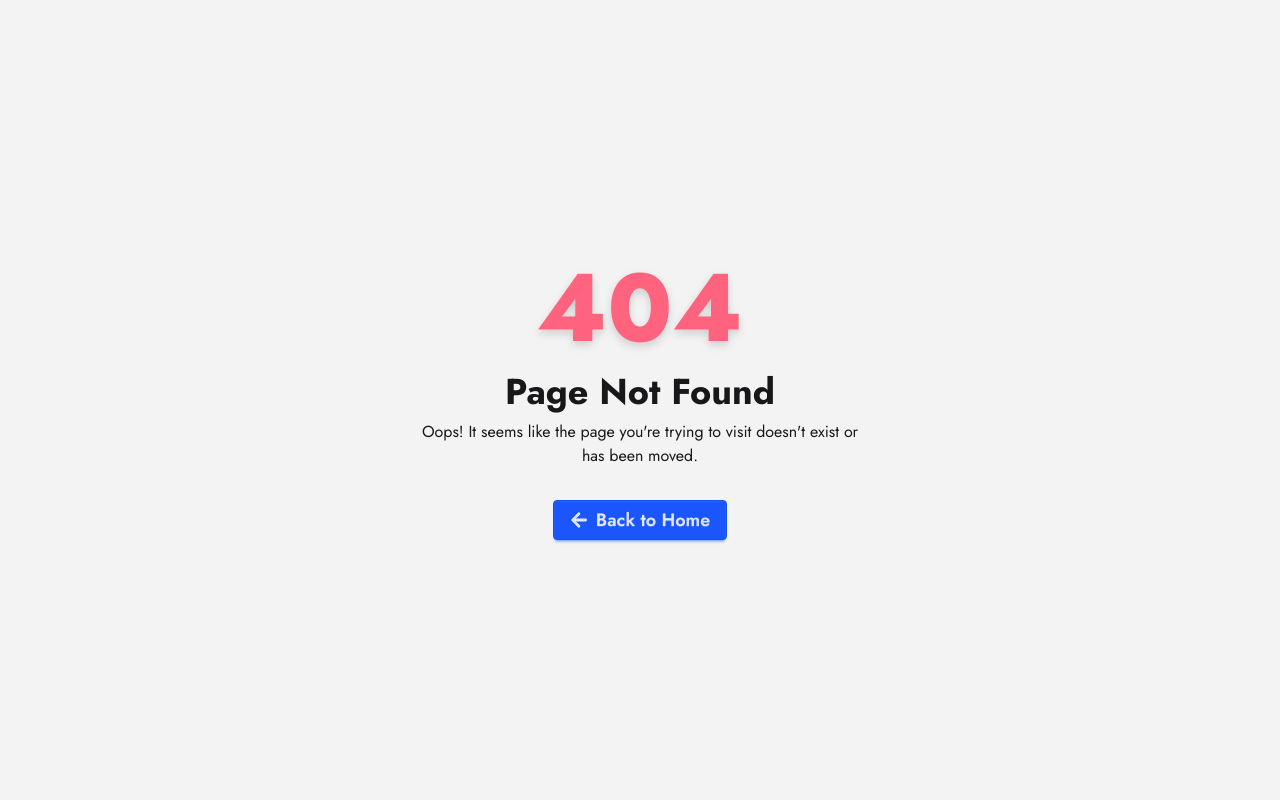
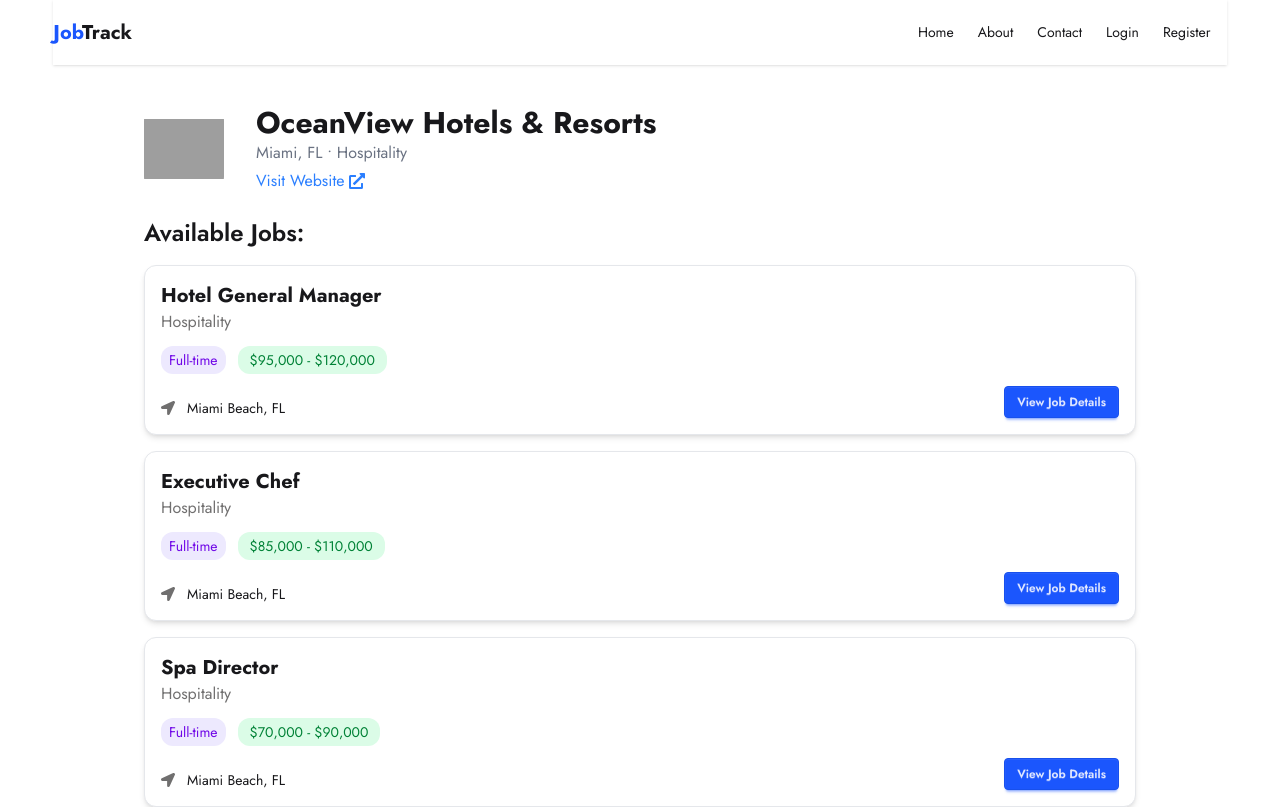
Before and after one commit to mdmhrz/job-track, a React (Vite) app: page /company-details/comp-001 in a window 1280 px wide. Before the commit this address had no page. Shown: the top 807 px of the page. Built offline with nearby package versions, Linux system fonts and the light colour scheme; grey boxes are pictures that could not be loaded.

Commit message:
Show all data button done

```diff
--- a/package.json
+++ b/package.json
@@ -10,7 +10,7 @@
     "preview": "vite preview"
   },
   "dependencies": {
-    "framer-motion": "^12.17.3",
+    "framer-motion": "^12.18.1",
     "react": "^19.1.0",
     "react-dom": "^19.1.0",
     "react-icons": "^5.5.0"
--- a/public/companies_data.json
+++ b/public/companies_data.json
@@ -599,7 +599,7 @@
   },
   {
     "id": "comp-008",
-    "name": "Golden Years Retirement Communities",
+    "name": "Golden Years Communities",
     "logo": "https://encrypted-tbn0.gstatic.com/images?q=tbn:ANd9GcRoATeBvxVwUI5BO3c1JANGM16Hhe-haSblzA&s",
     "location": "Phoenix, AZ",
     "website": "https://goldenyearsliving.com",
--- /dev/null
+++ b/src/CompanyDetailsLayout/CompanyDetailsLayout.jsx
@@ -0,0 +1,20 @@
+import React from 'react';
+import Navbar from '../components/Navbar';
+import { Outlet } from 'react-router';
+import Footer from '../components/Footer';
+
+const CompanyDetailsLayout = () => {
+    return (
+        <div>
+            <header>
+                <Navbar></Navbar>
+            </header>
+            <main className='w-11/12 mx-auto'>
+                <Outlet></Outlet>
+            </main>
+            <Footer></Footer>
+        </div>
+    );
+};
+
+export default CompanyDetailsLayout;
--- /dev/null
+++ b/src/Pages/CompanyDetails.jsx
@@ -0,0 +1,128 @@
+import { useEffect, useState } from 'react';
+import { useLoaderData, useParams } from 'react-router';
+import { motion, AnimatePresence } from 'framer-motion';
+import { FaArrowRight, FaExternalLinkAlt, FaLocationArrow, FaTimes } from 'react-icons/fa';
+
+const CompanyDetails = () => {
+    const companyData = useLoaderData();
+    const { id } = useParams();
+    const [company, setCompany] = useState(null);
+    const [selectedJob, setSelectedJob] = useState(null);
+
+    useEffect(() => {
+        const targetCompany = companyData.find((c) => c.id === id);
+        setCompany(targetCompany);
+    }, [companyData, id]);
+
+    if (!company) {
+        return <p className="text-center text-lg text-red-500 py-10">Company not found or still loading...</p>;
+    }
+
+    return (
+        <motion.div
+            initial={{ opacity: 0 }}
+            animate={{ opacity: 1 }}
+            exit={{ opacity: 0 }}
+            className="py-10 px-4 max-w-5xl mx-auto"
+        >
+            {/* Company Info */}
+            <div className="flex items-center gap-8 mb-6">
+                <img src={company.logo} alt={company.name} className="w-20 h-20 rounded-xl object-contain" />
+                <div>
+                    <h1 className="text-3xl font-bold">{company.name}</h1>
+                    <p className="text-gray-500">{company.location} &bull; {company.industry}</p>
+                    <a
+                        href={company.website}
+                        target="_blank"
+                        rel="noopener noreferrer"
+                        className="text-blue-500 flex items-center gap-1 hover:underline mt-1"
+                    >
+                        Visit Website <FaExternalLinkAlt className="inline-block" />
+                    </a>
+                </div>
+            </div>
+
+            {/* Job Listings */}
+            <h2 className="text-2xl font-semibold mb-4">Available Jobs:</h2>
+            {company.jobs?.length > 0 ? (
+                <div className="grid gap-4">
+                    {company.jobs.map((job) => (
+                        <motion.div
+                            key={job.id}
+                            whileHover={{ scale: 1.02 }}
+                            className="bg-white shadow-md p-4 rounded-xl border border-gray-200"
+                        >
+                            <h3 className="text-xl font-bold">{job.title}</h3>
+                            <p className='text-accent'>{company.industry}</p>
+                            <div className='flex gap-3 mt-3'>
+                                <p className="text-sm bg-violet-100 text-violet-700 rounded-xl px-2 py-1">{job.jobType}</p>
+                                <p className="text-sm bg-green-100 text-green-700 rounded-xl px-3 py-1">{job.salary}</p>
+                            </div>
+                            <div className='flex justify-between items-end mt-3'>
+                                <p className='flex gap-3 items-center text-sm'>
+                                    <FaLocationArrow className='text-accent' /> {job.location}
+                                </p>
+                                <button className="btn btn-primary btn-sm" onClick={() => setSelectedJob(job)}>
+                                    View Job Details
+                                </button>
+                            </div>
+                        </motion.div>
+                    ))}
+                </div>
+            ) : (
+                <p className="text-gray-600">No job listings available.</p>
+            )}
+
+            {/* Modal */}
+            <AnimatePresence>
+                {selectedJob && (
+                    <motion.div
+                        key="modal"
+                        className="fixed inset-0 bg-[#00000068] flex items-center justify-center z-50"
+                        initial={{ opacity: 0 }}
+                        animate={{ opacity: 1 }}
+                        exit={{ opacity: 0 }}
+                    >
+                        <motion.div
+                            initial={{ y: 100, opacity: 0 }}
+                            animate={{ y: 0, opacity: 1 }}
+                            exit={{ y: 100, opacity: 0 }}
+                            className="bg-white rounded-xl shadow-lg p-6 w-full max-w-2xl relative"
+                        >
+                            <button
+                                onClick={() => setSelectedJob(null)}
+                                className="absolute top-3 right-3 text-gray-500 hover:text-red-500"
+                            >
+                                <FaTimes size={20} />
+                            </button>
+                            <img src={selectedJob.bannerImage} alt="Job Banner" className="w-full h-40 object-cover rounded-lg mb-4" />
+                            <h2 className="text-2xl font-bold mb-2">{selectedJob.title}</h2>
+                            <p className="text-sm text-gray-600 mb-1">{selectedJob.location}</p>
+                            <div className='flex gap-3 mt-3'>
+                                <p className="text-sm bg-violet-100 text-violet-700 rounded-xl px-2 py-1">{selectedJob.jobType}</p>
+                                <p className="text-sm bg-green-100 text-green-700 rounded-xl px-3 py-1">{selectedJob.salary}</p>
+                            </div>
+                            <p className="my-3 text-gray-700 font-semibold">{selectedJob.description}</p>
+                            <h4 className="font-semibold mb-2">Requirements:</h4>
+                            <ul className="text-sm text-gray-700 space-y-1">
+                                {selectedJob.requirements.map((req, i) => (
+                                    <li className='flex items-center gap-3' key={i}>
+                                        <FaArrowRight className='text-green-500' /> {req}
+                                    </li>
+                                ))}
+                            </ul>
+                            <button
+                                className="mt-5 w-full btn btn-primary"
+                                onClick={() => window.open(company.website, '_blank')}
+                            >
+                                Apply
+                            </button>
+                        </motion.div>
+                    </motion.div>
+                )}
+            </AnimatePresence>
+        </motion.div>
+    );
+};
+
+export default CompanyDetails;
--- a/src/Routes/Routes.jsx
+++ b/src/Routes/Routes.jsx
@@ -4,11 +4,15 @@ import Home from "../Pages/Home";
 import ErrorPage from "../Pages/ErrorPage";
 import Login from "../Pages/Login";
 import Register from "../Pages/Register";
+import CompanyDetailsLayout from "../CompanyDetailsLayout/CompanyDetailsLayout";
+import { path } from "framer-motion/client";
+import CompanyDetails from "../Pages/CompanyDetails";
 
 const router = createBrowserRouter([
     {
         path: '/',
         Component: Root,
+        errorElement: <ErrorPage></ErrorPage>,
         children: [
             {
                 index: true,
@@ -29,6 +33,18 @@ const router = createBrowserRouter([
         ]
     },
     {
+        path: '/company-details',
+        Component: CompanyDetailsLayout,
+        children: [
+            {
+                path: '/company-details/:id',
+                Component: CompanyDetails,
+                loader: () => fetch('/companies_data.json').then(res => res.json()),
+                hydrateFallbackElement: <h1>Loading</h1>
+            }
+        ]
+    },
+    {
         path: '/*',
         Component: ErrorPage
     }
--- a/src/components/Company.jsx
+++ b/src/components/Company.jsx
@@ -1,4 +1,5 @@
 import React from 'react';
+import { Link } from 'react-router';
 
 const Company = ({ company }) => {
     return (
@@ -14,7 +15,7 @@ const Company = ({ company }) => {
                 <h3 className="text-lg font-bold text-gray-900 text-center mb-2">
                     {company.name}
                 </h3>
-                <span className="bg-gray-100 text-gray-700 text-sm px-3 py-1 rounded-full">
+                <span className="bg-green-100 text-green-700 text-sm px-3 py-1 rounded-full">
                     {company.industry}
                 </span>
                 <p className="text-gray-600 text-sm mt-3 flex items-center">
@@ -25,6 +26,7 @@ const Company = ({ company }) => {
                     {company.jobs.length}{" "}
                     {company.jobs.length === 1 ? "job" : "jobs"} available
                 </p>
+                <Link to={`/company-details/${company.id}`} className='btn btn-primary w-full mt-5 '>View Details</Link>
             </div>
         </div>
     );
--- a/src/components/Navbar.jsx
+++ b/src/components/Navbar.jsx
@@ -6,9 +6,9 @@ const Navbar = () => {
     const links = <>
         <li><NavLink to='/'>Home</NavLink></li>
         <li><NavLink to='/about'>About</NavLink></li>
-        <li><NavLink to='contact'>Contact</NavLink></li>
-        <li><NavLink to='login'>Login</NavLink></li>
-        <li><NavLink to='register'>Register</NavLink></li>
+        <li><NavLink to='/contact'>Contact</NavLink></li>
+        <li><NavLink to='/login'>Login</NavLink></li>
+        <li><NavLink to='/register'>Register</NavLink></li>
     </>
 
 
--- a/src/components/TopCompanies.jsx
+++ b/src/components/TopCompanies.jsx
@@ -2,17 +2,16 @@ import React, { useEffect, useState } from 'react';
 import Company from './Company';
 
 const TopCompanies = () => {
-
     const [companies, setCompanies] = useState([]);
+    const [showAll, setShowAll] = useState(false);
 
     useEffect(() => {
+        fetch('/companies_data.json')
+            .then(res => res.json())
+            .then(data => setCompanies(data));
+    }, []);
 
-        fetch('/companies_data.json').then(res => res.json()).then(data => setCompanies(data))
-
-    }, [])
-
-    // const data = fetch('/companies_data.json');
-    console.log(companies);
+    const visibleCompanies = showAll ? companies : companies.slice(0, 4);
 
     return (
         <div>
@@ -23,23 +22,26 @@ const TopCompanies = () => {
                             Top Companies Hiring Now
                         </h2>
                         <p className="text-lg text-gray-700 max-w-2xl mx-auto">
-                            Discover opportunities at leading companies across various
-                            industries.
+                            Discover opportunities at leading companies across various industries.
                         </p>
                     </div>
-                    <div className="grid grid-cols-2 md:grid-cols-4 gap-6 md:gap-8">
-                        {companies.map(company => <Company key={company.id} company={company}></Company>)}
+
+                    <div className="grid grid-cols-2 md:grid-cols-3 2xl:grid-cols-4 gap-6 md:gap-8">
+                        {visibleCompanies.map(company => (
+                            <Company key={company.id} company={company} />
+                        ))}
                     </div>
-                    <div className="text-center mt-12">
-                        <a
-                            href="https://readdy.ai/home/9b47f554-4e98-47d3-80d0-928c13b16819/d029c2db-a8a4-44b6-b3fb-9e38e114bd74"
-                            data-readdy="true"
-                        >
-                            <button className="bg-white hover:bg-gray-50 text-blue-600 border border-blue-600 px-8 py-3 rounded-lg text-lg font-medium transition-colors duration-300 !rounded-button whitespace-nowrap cursor-pointer">
-                                View All Companies
+
+                    {companies.length > 4 && (
+                        <div className="text-center mt-12">
+                            <button
+                                onClick={() => setShowAll(!showAll)}
+                                className="bg-white hover:bg-gray-50 text-blue-600 border border-blue-600 px-8 py-3 rounded-lg text-lg font-medium transition-colors duration-300 whitespace-nowrap"
+                            >
+                                {showAll ? 'Show Less' : 'View All Companies'}
                             </button>
-                        </a>
-                    </div>
+                        </div>
+                    )}
                 </div>
             </section>
         </div>
```
Also changed, not shown: 1 other file (tests, documents, lock files or other folders).
